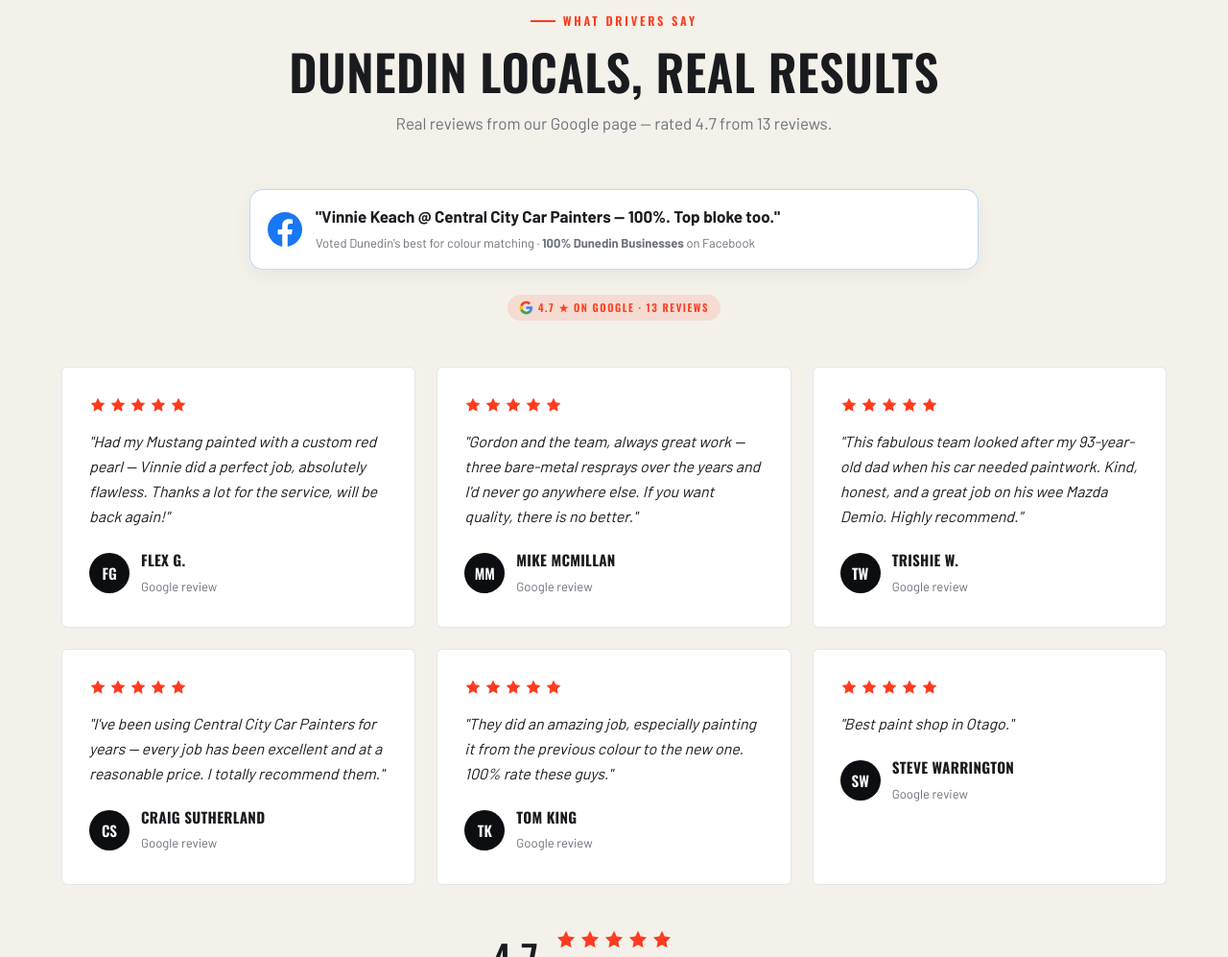
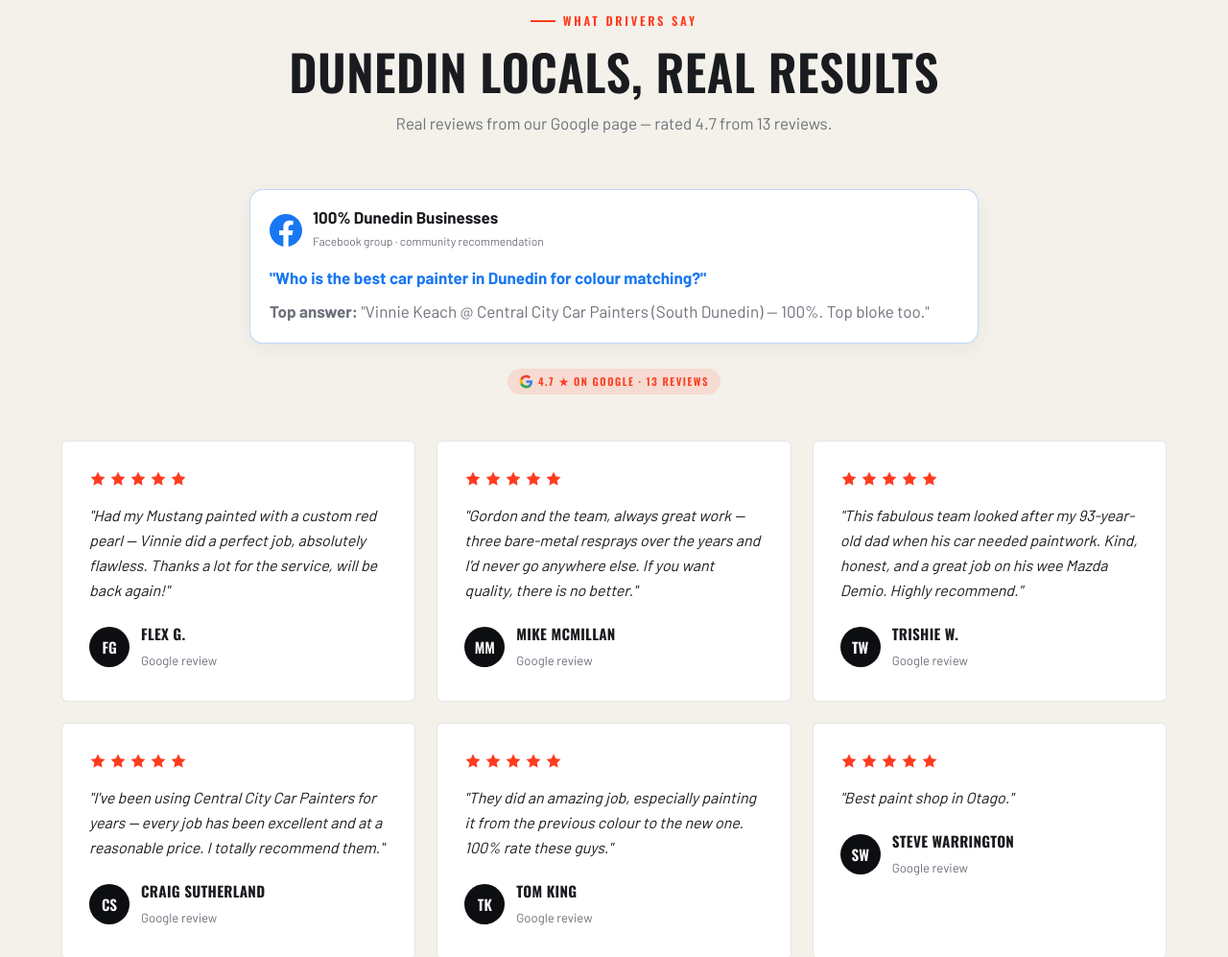
Before and after one commit to scaledsolutionsnz-sketch/central-city-car-painters-demo, a plain HTML site: page index.html in a window 1280 px wide. Shown: the part 4906-5903 px from the top of the page at 96% size. Drawn offline with nearby package versions, Linux system fonts and the light colour scheme.

Commit message:
Facebook callout: show the group + the actual question + the recommendation

```diff
--- a/index.html
+++ b/index.html
@@ -249,12 +249,16 @@
       <h2>Dunedin locals, real results</h2>
       <p>Real reviews from our Google page — rated 4.7 from 13 reviews.</p>
     </div>
-    <div class="reveal" style="max-width:760px;margin:0 auto 26px;display:flex;align-items:center;gap:14px;background:#fff;border:1px solid rgba(24,119,242,.28);border-radius:14px;padding:16px 18px;box-shadow:0 6px 22px rgba(0,0,0,.05)">
-      <svg viewBox="0 0 24 24" width="36" height="36" style="flex-shrink:0;fill:#1877F2"><path d="M24 12.073c0-6.627-5.373-12-12-12s-12 5.373-12 12c0 5.99 4.388 10.954 10.125 11.854v-8.385H7.078v-3.47h3.047V9.43c0-3.007 1.792-4.669 4.533-4.669 1.312 0 2.686.235 2.686.235v2.953H15.83c-1.491 0-1.956.925-1.956 1.874v2.25h3.328l-.532 3.47h-2.796v8.385C19.612 23.027 24 18.062 24 12.073z"/></svg>
-      <div style="text-align:left">
-        <p style="margin:0;font-weight:700;line-height:1.4">"Vinnie Keach @ Central City Car Painters — 100%. Top bloke too."</p>
-        <p style="margin:5px 0 0;font-size:13px;color:var(--muted)">Voted Dunedin's best for colour matching · <b>100% Dunedin Businesses</b> on Facebook</p>
+    <div class="reveal" style="max-width:760px;margin:0 auto 26px;background:#fff;border:1px solid rgba(24,119,242,.28);border-radius:14px;padding:18px 20px;box-shadow:0 6px 22px rgba(0,0,0,.05);text-align:left">
+      <div style="display:flex;align-items:center;gap:11px;margin-bottom:12px">
+        <svg viewBox="0 0 24 24" width="34" height="34" style="flex-shrink:0;fill:#1877F2"><path d="M24 12.073c0-6.627-5.373-12-12-12s-12 5.373-12 12c0 5.99 4.388 10.954 10.125 11.854v-8.385H7.078v-3.47h3.047V9.43c0-3.007 1.792-4.669 4.533-4.669 1.312 0 2.686.235 2.686.235v2.953H15.83c-1.491 0-1.956.925-1.956 1.874v2.25h3.328l-.532 3.47h-2.796v8.385C19.612 23.027 24 18.062 24 12.073z"/></svg>
+        <div>
+          <b style="display:block;line-height:1.2">100% Dunedin Businesses</b>
+          <span style="font-size:12px;color:var(--muted)">Facebook group · community recommendation</span>
+        </div>
       </div>
+      <p style="margin:0 0 8px;font-weight:700;font-size:17px;color:#1877F2">"Who is the best car painter in Dunedin for colour matching?"</p>
+      <p style="margin:0;color:var(--muted)"><b style="color:inherit">Top answer:</b> "Vinnie Keach @ Central City Car Painters (South Dunedin) — 100%. Top bloke too."</p>
     </div>
     <div style="text-align:center;margin-bottom:30px"><span class="badge" style="display:inline-flex;align-items:center;gap:.45em"><svg width="15" height="15" viewBox="0 0 48 48" aria-hidden="true" style="flex-shrink:0"><path fill="#4285F4" d="M45.12 24.5c0-1.56-.14-3.06-.4-4.5H24v8.51h11.84c-.51 2.75-2.06 5.08-4.39 6.64v5.52h7.11c4.16-3.83 6.56-9.47 6.56-16.17z"/><path fill="#34A853" d="M24 46c5.94 0 10.92-1.97 14.56-5.33l-7.11-5.52c-1.97 1.32-4.49 2.1-7.45 2.1-5.73 0-10.58-3.87-12.31-9.07H4.34v5.7C7.96 41.07 15.4 46 24 46z"/><path fill="#FBBC05" d="M11.69 28.18C11.25 26.86 11 25.45 11 24s.25-2.86.69-4.18v-5.7H4.34C2.85 17.09 2 20.45 2 24s.85 6.91 2.34 9.88l7.35-5.7z"/><path fill="#EA4335" d="M24 10.75c3.23 0 6.13 1.11 8.41 3.29l6.31-6.31C34.91 4.18 29.93 2 24 2 15.4 2 7.96 6.93 4.34 14.12l7.35 5.7c1.73-5.2 6.58-9.07 12.31-9.07z"/></svg> 4.7 ★ on Google · 13 reviews</span></div>
     <div class="reviews">
```
